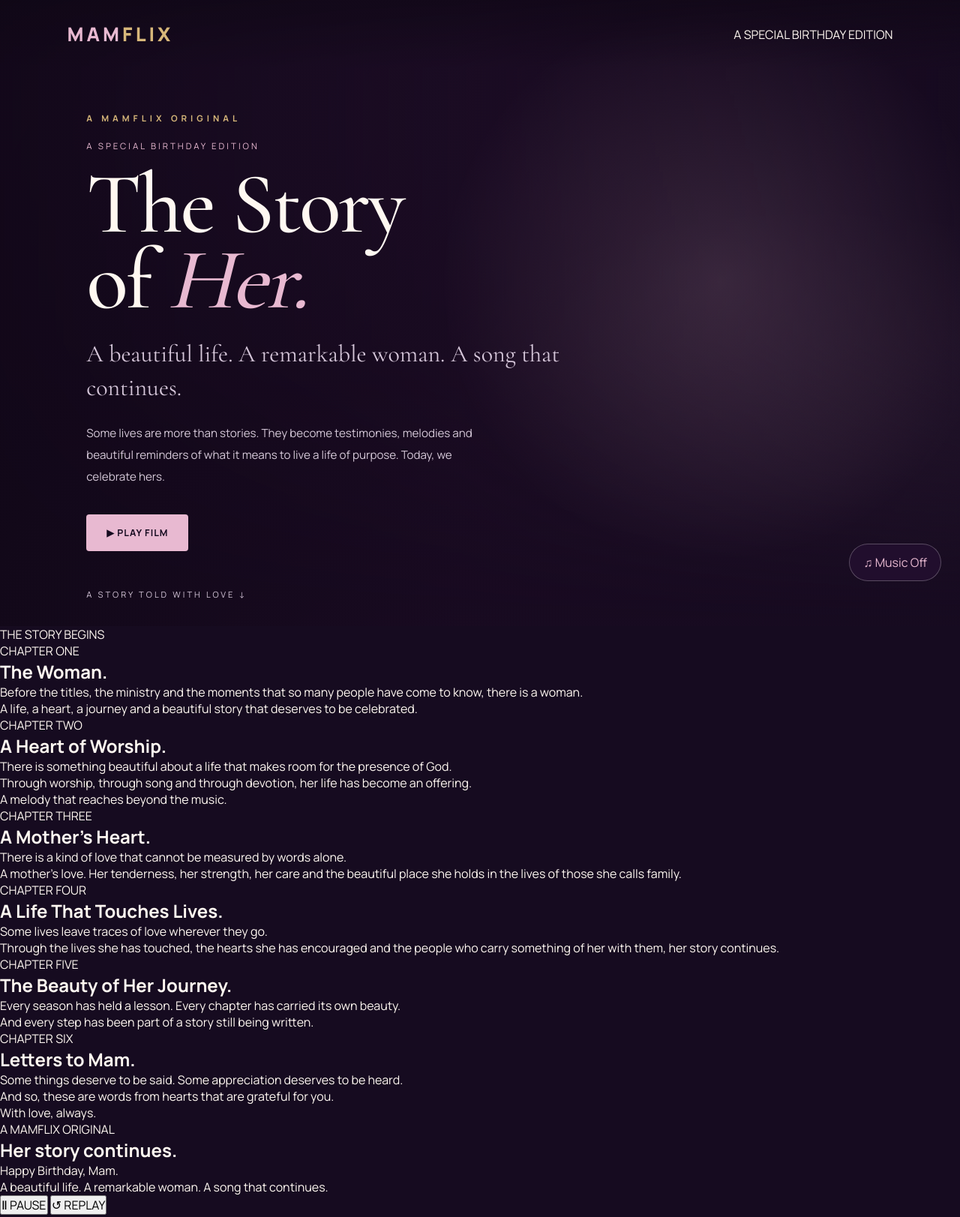
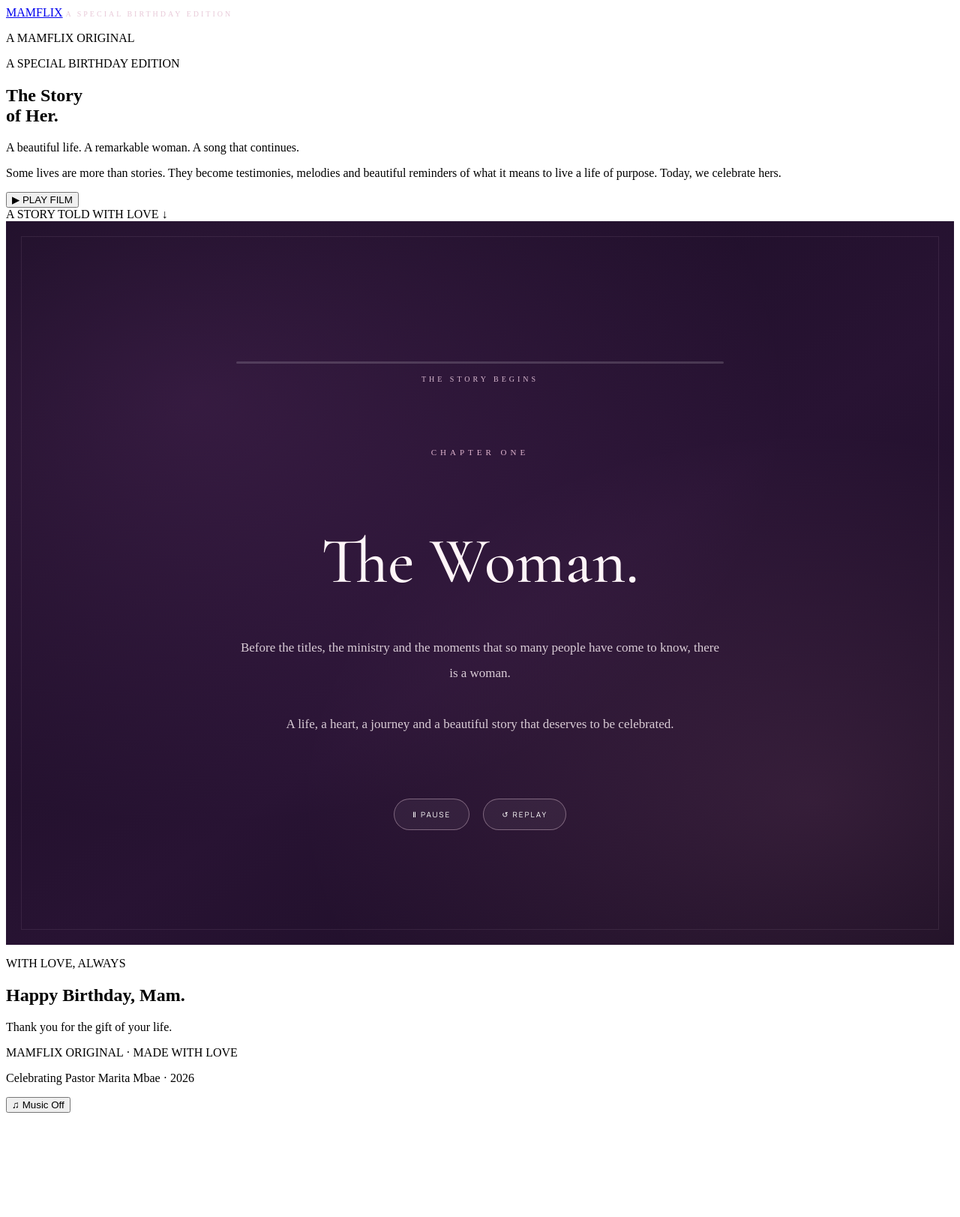
Before and after one commit to Ronan-dev-sudo/mamflix, a plain HTML site: page index.html in a window 1280 px wide. Shown: the top 1623 px of the page at 75% size. After the commit the page ends 1492 px from the top, so only its background shows below. Drawn offline with nearby package versions, Linux system fonts and the light colour scheme.

Commit message:
Update style.css

```diff
--- a/css/style.css
+++ b/css/style.css
@@ -1,419 +1,168 @@
 
-@import url('https://fonts.googleapis.com/css2?family=Cormorant+Garamond:wght@400;500;600;700&family=Manrope:wght@300;400;500;600;700;800&display=swap');
+/* =================================
+   MAMFLIX CONTINUOUS FILM EXPERIENCE
+================================= */
 
-:root {
-  --plum: #24102f;
-  --deep-plum: #160b20;
-  --purple: #70418b;
-  --pink: #e8b9d1;
-  --gold: #d7b77a;
-  --ivory: #fff8f1;
-  --muted: #d5c6d9;
-  --glass: rgba(255, 255, 255, 0.08);
+.film-label {
+  color: #e8c9d8;
+  font-size: 10px;
+  letter-spacing: 3px;
 }
 
-* {
-  margin: 0;
-  padding: 0;
-  box-sizing: border-box;
+.film-player {
+  min-height: 100vh;
+  padding: 100px 8% 65px;
+  display: flex;
+  flex-direction: column;
+  justify-content: center;
+  position: relative;
+  overflow: hidden;
+  background:
+    radial-gradient(ellipse at 20% 25%, rgba(139, 71, 151, 0.22), transparent 55%),
+    radial-gradient(ellipse at 85% 80%, rgba(214, 135, 174, 0.13), transparent 45%),
+    linear-gradient(145deg, #160b20, #281333 55%, #170b20);
+  scroll-margin-top: 0;
 }
 
-html {
-  scroll-behavior: smooth;
-}
-
-body {
-  background: var(--deep-plum);
-  color: var(--ivory);
-  font-family: 'Manrope', sans-serif;
-  overflow-x: hidden;
-}
-
-a {
-  color: inherit;
-  text-decoration: none;
-}
-
-button {
-  font: inherit;
-  cursor: pointer;
-}
-
-img {
-  display: block;
-  max-width: 100%;
-}
-
-/* AMBIENT BACKGROUND */
-
-.ambient-background {
-  position: fixed;
-  inset: 0;
-  z-index: -1;
-  pointer-events: none;
-  overflow: hidden;
-  background:
-    radial-gradient(ellipse at 15% 20%, rgba(112, 65, 139, .22), transparent 45%),
-    radial-gradient(ellipse at 85% 80%, rgba(232, 185, 209, .10), transparent 40%),
-    var(--deep-plum);
-}
-
-.ambient-background::after {
+.film-player::before {
   content: "";
   position: absolute;
-  inset: 0;
-  background: linear-gradient(
-    120deg,
-    transparent,
-    rgba(215, 183, 122, .035),
-    transparent
-  );
-  animation: ambientGlow 12s ease-in-out infinite alternate;
-}
-
-@keyframes ambientGlow {
-  from { opacity: .35; transform: translateX(-3%); }
-  to { opacity: 1; transform: translateX(3%); }
-}
-
-/* NAVIGATION */
-
-.navbar {
-  position: absolute;
-  top: 0;
-  left: 0;
-  width: 100%;
-  z-index: 10;
-  display: flex;
-  align-items: center;
-  justify-content: space-between;
-  padding: 28px 7%;
-  background: linear-gradient(rgba(15, 7, 21, .65), transparent);
-}
-
-.logo {
-  font-size: 1.6rem;
-  font-weight: 800;
-  letter-spacing: 4px;
-  color: var(--pink);
-}
-
-.logo span {
-  color: var(--gold);
-}
-
-.nav-links {
-  display: flex;
-  gap: 32px;
-  align-items: center;
-  list-style: none;
-  font-size: .82rem;
-  color: var(--muted);
-}
-
-.nav-links a {
-  transition: color .3s ease;
-}
-
-.nav-links a:hover {
-  color: var(--pink);
-}
-
-/* HERO OPENING */
-
-.hero {
-  position: relative;
-  min-height: 100vh;
-  display: flex;
-  align-items: center;
-  padding: 150px 9% 100px;
-  overflow: hidden;
-  background:
-    linear-gradient(90deg, rgba(18, 8, 25, .96) 0%, rgba(25, 10, 33, .75) 48%, rgba(25, 10, 33, .25) 100%),
-    linear-gradient(0deg, var(--deep-plum), transparent 45%);
-}
-
-.hero::before {
-  content: "";
-  position: absolute;
-  inset: 0;
-  background:
-    radial-gradient(circle at 75% 45%, rgba(232, 185, 209, .15), transparent 35%);
+  inset: 20px;
+  border: 1px solid rgba(239, 210, 226, 0.09);
   pointer-events: none;
 }
 
-.hero-content {
+.film-progress {
+  width: min(650px, 100%);
+  margin: 0 auto 65px;
   position: relative;
   z-index: 2;
-  max-width: 680px;
 }
 
-.eyebrow {
-  color: var(--gold);
-  text-transform: uppercase;
-  letter-spacing: 5px;
-  font-size: .72rem;
-  font-weight: 700;
-  margin-bottom: 22px;
+.progress-track {
+  width: 100%;
+  height: 3px;
+  background: rgba(255,255,255,0.16);
+  overflow: hidden;
+  border-radius: 10px;
 }
 
-.special-edition {
-  color: var(--pink);
-  font-size: .72rem;
-  letter-spacing: 3px;
-  margin-bottom: 20px;
+.progress-fill {
+  height: 100%;
+  width: 0%;
+  background: linear-gradient(90deg, #d99abb, #f1d8bd);
+  transition: width 0.8s linear;
 }
 
-.hero h1 {
-  font-family: 'Cormorant Garamond', serif;
-  font-size: clamp(4rem, 9vw, 8rem);
-  line-height: .88;
-  font-weight: 500;
-  letter-spacing: -3px;
-  margin-bottom: 25px;
+.film-progress p {
+  text-align: center;
+  margin-top: 15px;
+  color: #d9b9d0;
+  font-size: 10px;
+  letter-spacing: 4px;
 }
 
-.hero h1 span {
-  color: var(--pink);
-  font-style: italic;
+.film-scene {
+  display: none;
+  width: min(850px, 100%);
+  min-height: 340px;
+  margin: 0 auto;
+  text-align: center;
+  position: relative;
+  z-index: 1;
+  animation: sceneReveal 2s ease both;
 }
 
-.tagline {
-  font-family: 'Cormorant Garamond', serif;
-  font-size: clamp(1.3rem, 2.5vw, 2rem);
-  color: var(--muted);
-  line-height: 1.4;
-  margin-bottom: 25px;
+.film-scene.active {
+  display: flex;
+  flex-direction: column;
+  justify-content: center;
+  align-items: center;
 }
 
-.hero-description {
-  color: #d6c9d9;
-  font-size: .95rem;
-  line-height: 1.9;
-  max-width: 520px;
+.scene-kicker {
+  color: #e0b5cf;
+  font-size: 11px;
+  letter-spacing: 5px;
+  margin-bottom: 24px;
+}
+
+.film-scene h2 {
+  color: #fff5f8;
+  font-family: "Cormorant Garamond", serif;
+  font-size: clamp(48px, 8vw, 86px);
+  line-height: 1.05;
+  font-weight: 500;
   margin-bottom: 35px;
 }
 
-.hero-buttons {
-  display: flex;
-  gap: 15px;
-  flex-wrap: wrap;
+.scene-text {
+  max-width: 650px;
+  color: rgba(255, 244, 249, 0.82);
+  font-size: clamp(14px, 2vw, 17px);
+  line-height: 2;
+  font-weight: 300;
+  margin-bottom: 17px;
 }
 
-.btn {
-  border: 1px solid transparent;
-  padding: 15px 26px;
-  border-radius: 4px;
-  font-weight: 700;
-  font-size: .78rem;
-  letter-spacing: 1px;
-  transition: all .3s ease;
+.film-ending h2 {
+  color: #f0c9dc;
 }
 
-.btn-primary {
-  background: var(--pink);
-  color: var(--deep-plum);
+.film-controls {
+  display: flex;
+  justify-content: center;
+  gap: 18px;
+  margin-top: 65px;
+  position: relative;
+  z-index: 2;
 }
 
-.btn-primary:hover {
-  background: var(--ivory);
-  transform: translateY(-3px);
+.film-control {
+  border: 1px solid rgba(238, 207, 225, 0.4);
+  background: rgba(255,255,255,0.05);
+  color: #fff;
+  padding: 13px 24px;
+  border-radius: 30px;
+  cursor: pointer;
+  font-family: "Manrope", sans-serif;
+  font-size: 10px;
+  letter-spacing: 2px;
+  transition: 0.3s ease;
 }
 
-.btn-secondary {
-  border-color: rgba(255, 255, 255, .45);
-  color: white;
-  background: rgba(255, 255, 255, .06);
-  backdrop-filter: blur(10px);
+.film-control:hover {
+  background: rgba(210, 151, 186, 0.2);
+  border-color: #e7b8d0;
 }
 
-.btn-secondary:hover {
-  border-color: var(--gold);
-  background: rgba(255, 255, 255, .12);
-}
-
-.scroll-indicator {
-  position: absolute;
-  bottom: 35px;
-  left: 9%;
-  color: var(--muted);
-  font-size: .7rem;
-  letter-spacing: 3px;
-  text-transform: uppercase;
-}
-
-/* GENERAL SECTIONS */
-
-.section {
-  padding: 100px 9%;
-}
-
-.section-heading {
-  margin-bottom: 45px;
-}
-
-.section-kicker {
-  color: var(--gold);
-  font-size: .7rem;
-  letter-spacing: 4px;
-  text-transform: uppercase;
-  margin-bottom: 15px;
-}
-
-.section-heading h2 {
-  font-family: 'Cormorant Garamond', serif;
-  font-size: clamp(2.7rem, 5vw, 4.5rem);
-  font-weight: 500;
-}
-
-.section-heading p {
-  color: var(--muted);
-  max-width: 650px;
-  line-height: 1.9;
-  margin-top: 15px;
-}
-
-/* CHAPTERS */
-
-.chapters-grid {
-  display: grid;
-  grid-template-columns: repeat(3, 1fr);
-  gap: 22px;
-}
-
-.chapter-card {
-  position: relative;
-  min-height: 300px;
-  border: 1px solid rgba(255, 255, 255, .12);
-  border-radius: 8px;
-  overflow: hidden;
-  background: linear-gradient(145deg, #392044, #1b1024);
-  display: flex;
-  flex-direction: column;
-  justify-content: flex-end;
-  padding: 28px;
-  transition: transform .35s ease, border-color .35s ease;
-}
-
-.chapter-card:hover {
-  transform: translateY(-8px);
-  border-color: var(--gold);
-}
-
-.chapter-number {
-  color: var(--gold);
-  letter-spacing: 3px;
-  font-size: .7rem;
-  margin-bottom: 13px;
-}
-
-.chapter-card h3 {
-  font-family: 'Cormorant Garamond', serif;
-  font-size: 2rem;
-  font-weight: 500;
-  margin-bottom: 10px;
-}
-
-.chapter-card p {
-  color: var(--muted);
-  font-size: .82rem;
-  line-height: 1.7;
-}
-
-/* CLOSING */
-
-.closing {
-  text-align: center;
-  padding: 120px 9%;
-  background: linear-gradient(180deg, transparent, rgba(112, 65, 139, .17), transparent);
-}
-
-.closing h2 {
-  font-family: 'Cormorant Garamond', serif;
-  font-size: clamp(3rem, 7vw, 6rem);
-  font-weight: 500;
-  color: var(--pink);
-  margin-bottom: 20px;
-}
-
-.closing p {
-  color: var(--muted);
-  font-family: 'Cormorant Garamond', serif;
-  font-size: 1.5rem;
-}
-
-/* FOOTER */
-
-footer {
-  text-align: center;
-  padding: 35px 20px;
-  border-top: 1px solid rgba(255, 255, 255, .1);
-  color: #ad9bb5;
-  font-size: .75rem;
-  letter-spacing: 1px;
-}
-
-/* AUDIO CONTROL */
-
-.audio-toggle {
-  position: fixed;
-  right: 25px;
-  bottom: 25px;
-  z-index: 20;
-  border: 1px solid rgba(255, 255, 255, .25);
-  background: rgba(36, 16, 47, .85);
-  color: var(--pink);
-  padding: 13px 18px;
-  border-radius: 30px;
-  backdrop-filter: blur(12px);
-}
-
-/* RESPONSIVE DESIGN */
-
-@media (max-width: 850px) {
-  .chapters-grid {
-    grid-template-columns: repeat(2, 1fr);
+@keyframes sceneReveal {
+  from {
+    opacity: 0;
+    transform: translateY(22px);
+    filter: blur(5px);
   }
-
-  .nav-links {
-    gap: 15px;
+  to {
+    opacity: 1;
+    transform: translateY(0);
+    filter: blur(0);
   }
 }
 
 @media (max-width: 600px) {
-  .navbar {
-    padding: 22px 6%;
+  .film-player {
+    padding: 90px 8% 55px;
   }
 
-  .nav-links {
-    display: none;
+  .film-progress {
+    margin-bottom: 40px;
   }
 
-  .hero {
-    min-height: 90vh;
-    padding: 140px 7% 100px;
-    background:
-      linear-gradient(90deg, rgba(18, 8, 25, .93), rgba(18, 8, 25, .55)),
-      linear-gradient(0deg, var(--deep-plum), transparent 60%);
+  .film-scene {
+    min-height: 400px;
   }
 
-  .hero h1 {
-    letter-spacing: -1px;
-  }
-
-  .section {
-    padding: 75px 7%;
-  }
-
-  .chapters-grid {
-    grid-template-columns: 1fr;
-  }
-
-  .chapter-card {
-    min-height: 240px;
-  }
-
-  .scroll-indicator {
-    left: 7%;
+  .film-controls {
+    margin-top: 35px;
   }
 }
```
